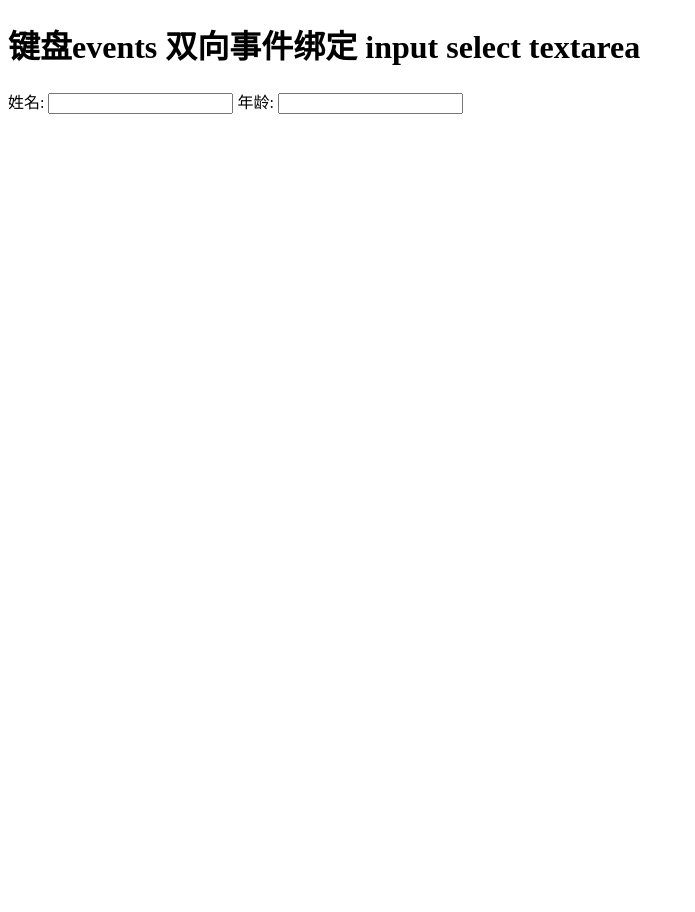
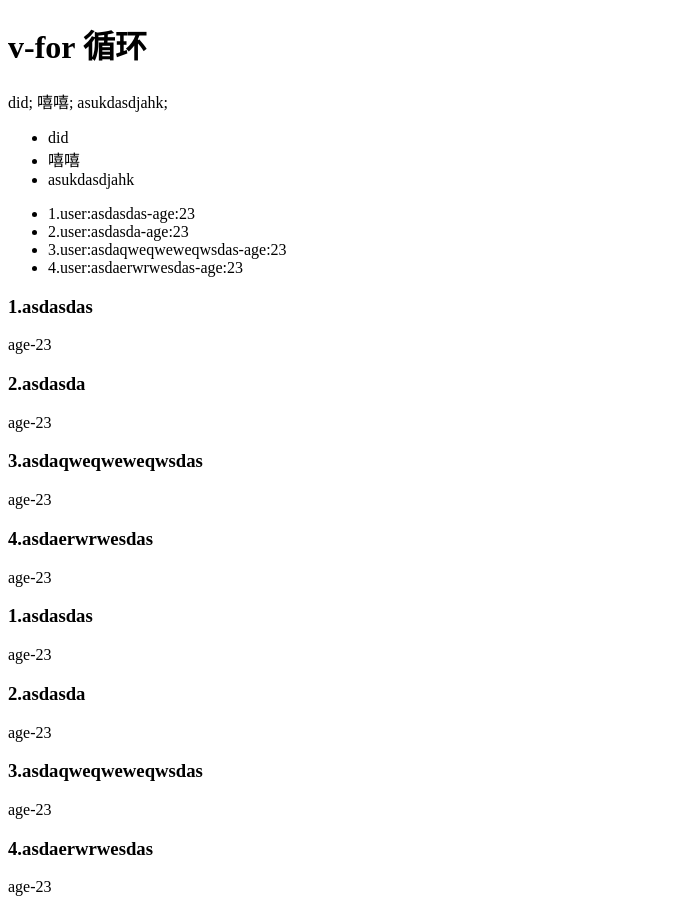
Before and after one commit to qq272775425/vuelearning, a plain HTML site: page index.html in a window 1280 px wide. Shown: the whole page, without its empty margins (0-695 px from the left). Before the commit the page ends 800 px from the top, so only its background shows below. Drawn offline with nearby package versions, Linux system fonts and the light colour scheme.

Commit message:
条件 循环
条件判断 v-if
对象遍历v-for
template 标签不渲染外层容器 简化dom渲染

```diff
--- a/app.js
+++ b/app.js
@@ -6,10 +6,25 @@ new Vue({
 		// job:"job",
 		// website:"http://haofanmedia.com",
 		// websiteTag:"<a href='http://haofanmeida.com'>标签</a>"
-		   name:"",
-		   age:"",
-		   x:0,
-		   y:0
+		   // name:"",
+		   // age:"",
+		   // x:0,
+		   // y:0
+
+
+		   // error:false,
+		   // success:false
+
+
+		   characters:["did","嘻嘻","asukdasdjahk"],
+		   users:[
+		   {name:"asdasdas",age:"23"},
+		   {name:"asdasda",age:"23"},
+		   {name:"asdaqweqweweqwsdas",age:"23"},
+		   {name:"asdaerwrwesdas",age:"23"}
+
+
+		   ]
 	},
 	methods:{
 		// add:function(inc){
@@ -29,12 +44,12 @@ new Vue({
 
 
 
-	logname:function(){
-		this.name = this.$refs.name.value;
-	},
-	logage:function(){
-		this.age = this.$refs.age.value;
-	}
+	// logname:function(){
+	// 	// this.name = this.$refs.name.value;
+	// },
+	// logage:function(){
+	// 	// this.age = this.$refs.age.value;
+	// }
 
 	}
 });
@@ -45,3 +60,9 @@ new Vue({
 // methods 用于存储各种方法
 //data-binding:给属性绑定对应的值
 //事件修饰符 实现阻止冒泡
+//双向绑定 在html标签中加入 ref="xxx"在app.js中通过refs接过来
+//v-model属性添加到html标签中值为data对象中的属性名,此时会将data中的
+//计算属性
+//动态绑定
+//静态绑定: class <h1 v-bind:class="{red:false/true ,blue:false/true}">
+//vue 条件语句 v-if
--- a/index.html
+++ b/index.html
@@ -36,21 +36,58 @@
 			{{x}},{{y}}-<span v-on:mousemove.stop=""> stop Moving</span>
 		</div>	-->
 
+
+
+<!--
 		<h1> 键盘events 双向事件绑定 input select textarea</h1>
 		<label>姓名:</label>
-		<input ref="name" type="text" name="" v-on:keyup.enter="logname">
-		<span>{{name}}</span><!--触发enter修饰符,修饰符可以使用链式操作.enter.alt enter和alt同时抬起才会触发logname事件-->
+		<input ref="name" type="text" name=""  v-model="name">
+		<span>{{name}}</span>触发enter修饰符,修饰符可以使用链式操作.enter.alt enter和alt同时抬起才会触发logname事件
 		<label>年龄:</label>
-		<input ref="age" type="text" name="" v-on:keyup.enter="logage">
+		<input ref="age" type="text" name=""  v-model="age">
 		<span>{{age}}</span>
+		 #}-->
 
 
+<!--
+		<h1>v-if 条件</h1>
+		<button v-on:click="error = !error">error</button>
+		<button v-on:click="success = !success">success</button>
+		<p v-if="error"> 网络连接错误</p>
+		<p v-else-if="success">网络连接成功</p>
+-->
+		<h1>v-for 循环</h1>
+		<!--数组下标获取-->
+		{{characters[0]}};
+		{{characters[1]}};
+		{{characters[2]}};
+		<!--数组遍历-->
+		<ul>
+			<li v-for="character in characters">
+				{{character}}
+			</li>
+		</ul>
+		<ul>
+			<li v-for="(user,index) in users">
+				{{index+1}}.user:{{user.name}}-age:{{user.age}}
+			</li>
+		</ul>
 
 
-
-
-
-
+<!-- 页面会渲染多个div -->
+		<div v-for="(user,index) in users">
+			<h3>{{index+1}}.{{user.name}}</h3>
+			<p>
+				age-{{user.age}}
+			</p>
+		</div>
+<!-- 页面不会渲染多个template -->
+		<template v-for="(user,index) in users">
+			<h3>{{index+1}}.{{user.name}}</h3>
+			<p>
+				age-{{user.age}}
+			</p>
+		</template>
 	</div>
 	<script type="text/javascript" src="app.js"></script>
 </body>
```
